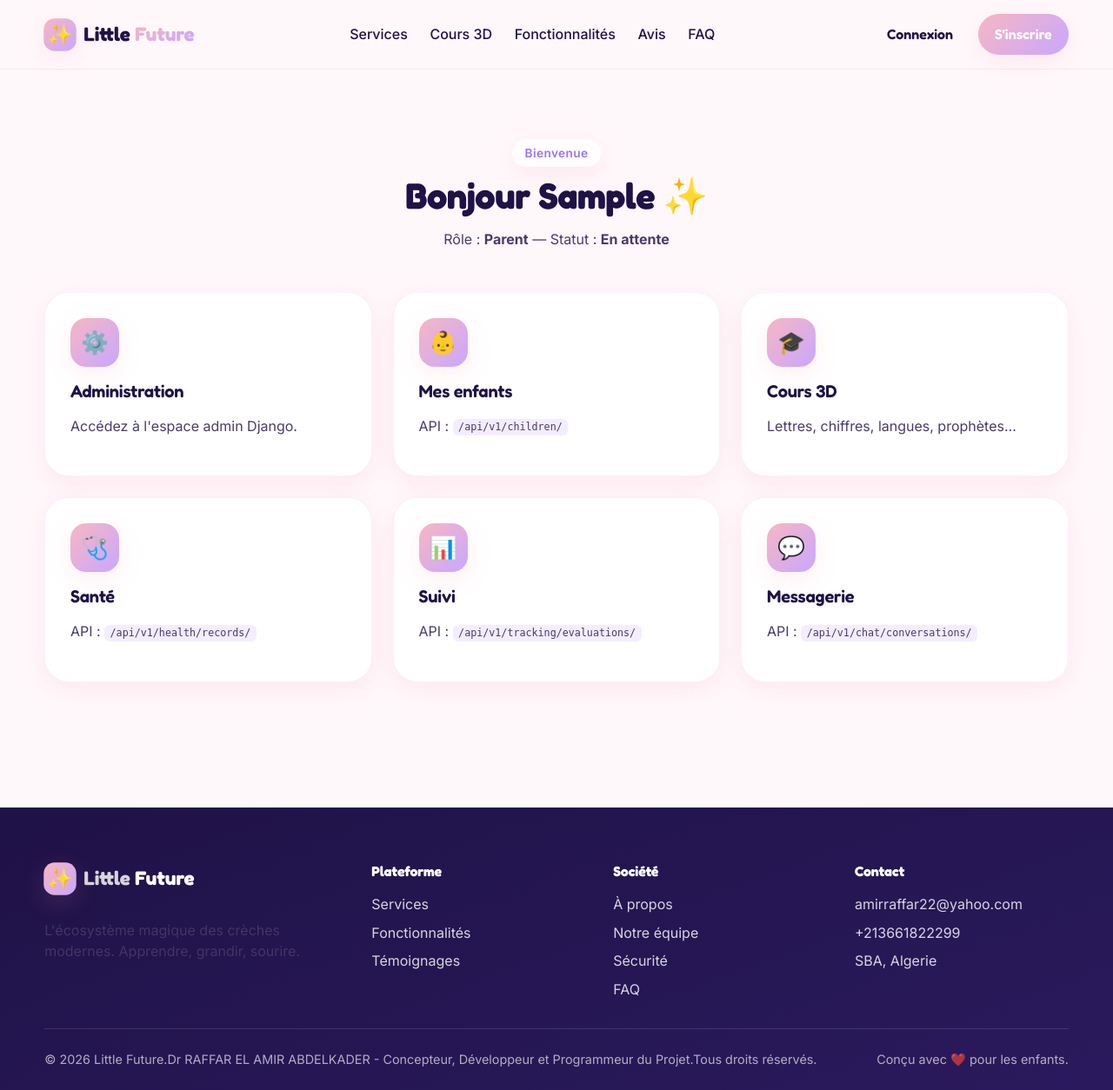
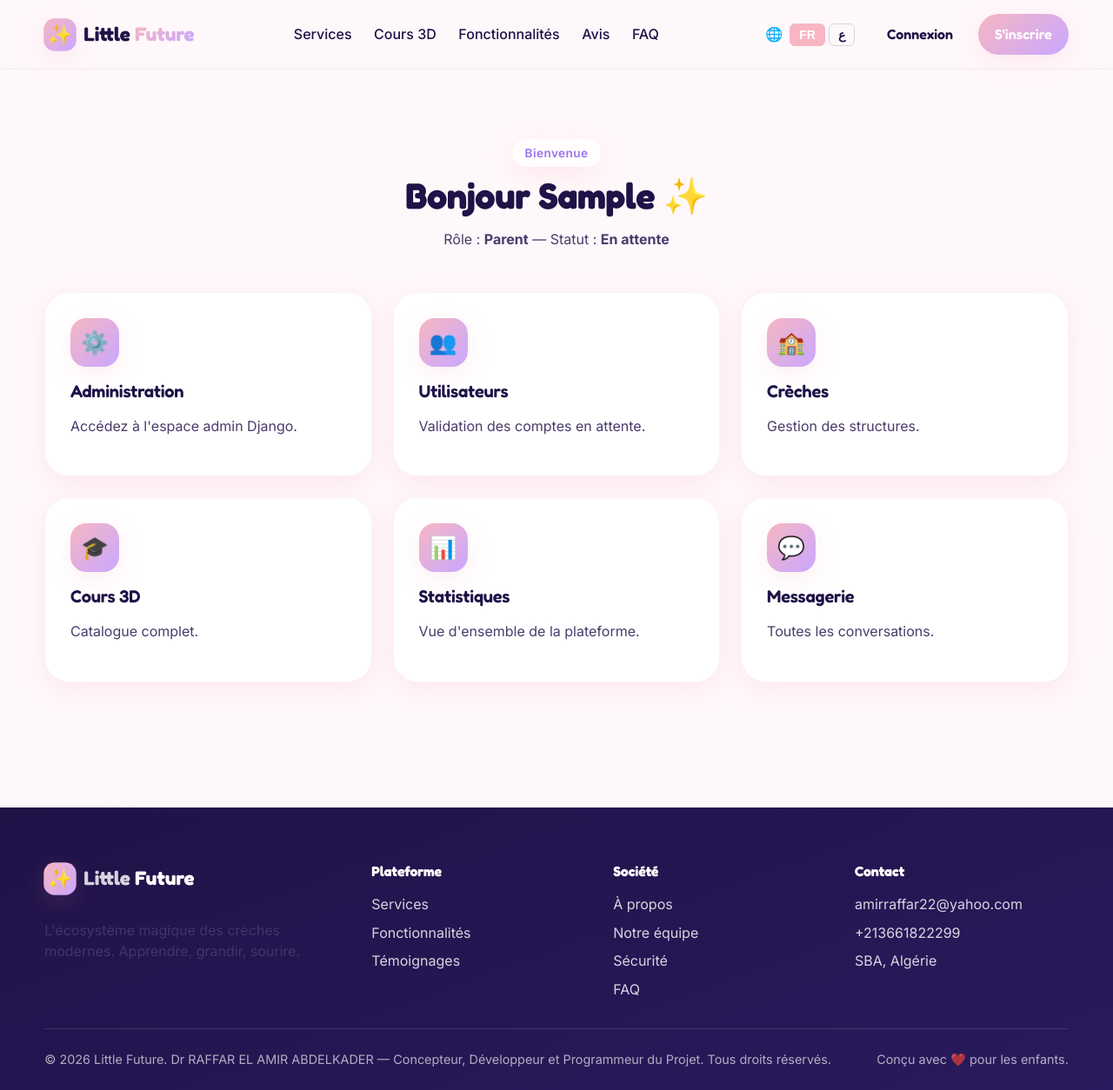
Before and after one commit to raffaramir/projet-creche, a Django app: page /tableau-de-bord/ in a window 1280 px wide. Shown: the whole page at 87% size. Run offline with Django 5.2, Linux system fonts and the light colour scheme; the visitor is signed in with stand-in values (Sample User, id 1).

Commit message:
Add Arabic language support with FR/AR switcher

```diff
--- a/backend/littlefuture/settings.py
+++ b/backend/littlefuture/settings.py
@@ -69,6 +69,7 @@ TEMPLATES = [
         "OPTIONS": {
             "context_processors": [
                 "django.template.context_processors.request",
+                "django.template.context_processors.i18n",
                 "django.contrib.auth.context_processors.auth",
                 "django.contrib.messages.context_processors.messages",
             ],
@@ -104,7 +105,10 @@ TIME_ZONE = "Europe/Paris"
 USE_I18N = True
 USE_TZ = True
 
-LANGUAGES = [("fr", "Français")]
+LANGUAGES = [
+    ("fr", "Français"),
+    ("ar", "العربية"),
+]
 LOCALE_PATHS = [BASE_DIR / "locale"]
 
 STATIC_URL = "/static/"
--- a/backend/littlefuture/urls.py
+++ b/backend/littlefuture/urls.py
@@ -10,6 +10,8 @@ admin.site.index_title = "Tableau d'administration"
 
 urlpatterns = [
     path("admin/", admin.site.urls),
+    # Language switching (POST to /i18n/setlang/)
+    path("i18n/", include("django.conf.urls.i18n")),
     # Server-rendered French pages
     path("", include("apps.core.urls")),
     # REST API
--- a/backend/templates/base.html
+++ b/backend/templates/base.html
@@ -1,18 +1,41 @@
 {% load static %}
+{% load i18n %}
+{% get_current_language as LANGUAGE_CODE %}
+{% get_current_language_bidi as LANGUAGE_BIDI %}
 <!DOCTYPE html>
-<html lang="fr">
+<html lang="{{ LANGUAGE_CODE }}" dir="{% if LANGUAGE_BIDI %}rtl{% else %}ltr{% endif %}">
 <head>
     <meta charset="UTF-8" />
     <meta name="viewport" content="width=device-width, initial-scale=1, maximum-scale=5" />
     <meta name="theme-color" content="#F7B6C2" />
-    <meta name="description" content="Little Future — la plateforme intelligente pour crèches : éducation 3D, suivi santé, évaluation quotidienne, messagerie et bien plus." />
-    <title>{% block title %}Little Future — La crèche intelligente{% endblock %}</title>
+    <meta name="description" content="{% trans "Little Future — la plateforme intelligente pour crèches : éducation 3D, suivi santé, évaluation quotidienne, messagerie et bien plus." %}" />
+    <title>{% block title %}{% trans "Little Future — La crèche intelligente" %}{% endblock %}</title>
 
     <link rel="preconnect" href="https://fonts.googleapis.com" />
     <link rel="preconnect" href="https://fonts.gstatic.com" crossorigin />
-    <link href="https://fonts.googleapis.com/css2?family=Fredoka:wght@400;500;600;700&family=Inter:wght@400;500;600;700&display=swap" rel="stylesheet" />
+    <link href="https://fonts.googleapis.com/css2?family=Fredoka:wght@400;500;600;700&family=Inter:wght@400;500;600;700&family=Cairo:wght@400;500;600;700&display=swap" rel="stylesheet" />
 
     <link rel="stylesheet" href="{% static 'css/main.css' %}" />
+    <style>
+        /* Language switcher */
+        .lang-switcher { display: inline-flex; align-items: center; gap: 4px; margin: 0 8px; }
+        .lang-switcher button {
+            background: transparent; border: 1px solid rgba(0,0,0,0.15);
+            padding: 4px 10px; border-radius: 6px; cursor: pointer;
+            font-size: 14px; font-weight: 600; color: inherit;
+            transition: all 0.2s;
+        }
+        .lang-switcher button:hover { background: rgba(0,0,0,0.05); }
+        .lang-switcher button.active { background: #F7B6C2; color: #fff; border-color: #F7B6C2; }
+        .lang-globe { font-size: 16px; margin-inline-end: 4px; }
+
+        /* RTL adjustments */
+        html[dir="rtl"] body { font-family: 'Cairo', 'Inter', sans-serif; }
+        html[dir="rtl"] .header-inner,
+        html[dir="rtl"] .footer-grid { direction: rtl; }
+        html[dir="rtl"] .brand em { font-style: normal; }
+        html[dir="rtl"] .nav-toggle { transform: scaleX(-1); }
+    </style>
     {% block extra_head %}{% endblock %}
 </head>
 <body>
@@ -23,20 +46,27 @@
                 <span class="brand-name">Little <em>Future</em></span>
             </a>
 
-            <nav class="primary-nav" aria-label="Navigation principale">
-                <a href="{% url 'home' %}#services">Services</a>
-                <a href="{% url 'course_catalog' %}">Cours 3D</a>
-                <a href="{% url 'home' %}#fonctionnalites">Fonctionnalités</a>
-                <a href="{% url 'home' %}#temoignages">Avis</a>
-                <a href="{% url 'home' %}#faq">FAQ</a>
+            <nav class="primary-nav" aria-label="{% trans 'Navigation principale' %}">
+                <a href="{% url 'home' %}#services">{% trans "Services" %}</a>
+                <a href="{% url 'course_catalog' %}">{% trans "Cours 3D" %}</a>
+                <a href="{% url 'home' %}#fonctionnalites">{% trans "Fonctionnalités" %}</a>
+                <a href="{% url 'home' %}#temoignages">{% trans "Avis" %}</a>
+                <a href="{% url 'home' %}#faq">{% trans "FAQ" %}</a>
             </nav>
 
             <div class="header-cta">
-                <a href="{% url 'login' %}" class="btn btn-ghost">Connexion</a>
-                <a href="{% url 'register' %}" class="btn btn-primary">S'inscrire</a>
+                <form action="{% url 'set_language' %}" method="post" class="lang-switcher" aria-label="{% trans 'Changer de langue' %}">
+                    {% csrf_token %}
+                    <input name="next" type="hidden" value="{{ request.path }}" />
+                    <span class="lang-globe">🌐</span>
+                    <button type="submit" name="language" value="fr" class="{% if LANGUAGE_CODE == 'fr' %}active{% endif %}" title="Français">FR</button>
+                    <button type="submit" name="language" value="ar" class="{% if LANGUAGE_CODE == 'ar' %}active{% endif %}" title="العربية">ع</button>
+                </form>
+                <a href="{% url 'login' %}" class="btn btn-ghost">{% trans "Connexion" %}</a>
+                <a href="{% url 'register' %}" class="btn btn-primary">{% trans "S'inscrire" %}</a>
             </div>
 
-            <button class="nav-toggle" aria-label="Ouvrir le menu" id="navToggle">
+            <button class="nav-toggle" aria-label="{% trans 'Ouvrir le menu' %}" id="navToggle">
                 <span></span><span></span><span></span>
             </button>
         </div>
@@ -53,37 +83,37 @@
                     <span class="brand-mark">✨</span>
                     <span class="brand-name">Little <em>Future</em></span>
                 </a>
-                <p class="muted">L'écosystème magique des crèches modernes. Apprendre, grandir, sourire.</p>
+                <p class="muted">{% trans "L'écosystème magique des crèches modernes. Apprendre, grandir, sourire." %}</p>
             </div>
             <div>
-                <h4>Plateforme</h4>
+                <h4>{% trans "Plateforme" %}</h4>
                 <ul>
-                    <li><a href="{% url 'home' %}#services">Services</a></li>
-                    <li><a href="{% url 'home' %}#fonctionnalites">Fonctionnalités</a></li>
-                    <li><a href="{% url 'home' %}#temoignages">Témoignages</a></li>
+                    <li><a href="{% url 'home' %}#services">{% trans "Services" %}</a></li>
+                    <li><a href="{% url 'home' %}#fonctionnalites">{% trans "Fonctionnalités" %}</a></li>
+                    <li><a href="{% url 'home' %}#temoignages">{% trans "Témoignages" %}</a></li>
                 </ul>
             </div>
             <div>
-                <h4>Société</h4>
+                <h4>{% trans "Société" %}</h4>
                 <ul>
-                    <li><a href="{% url 'about' %}">À propos</a></li>
-                    <li><a href="{% url 'team' %}">Notre équipe</a></li>
-                    <li><a href="{% url 'security' %}">Sécurité</a></li>
-                    <li><a href="{% url 'faq' %}">FAQ</a></li>
+                    <li><a href="{% url 'about' %}">{% trans "À propos" %}</a></li>
+                    <li><a href="{% url 'team' %}">{% trans "Notre équipe" %}</a></li>
+                    <li><a href="{% url 'security' %}">{% trans "Sécurité" %}</a></li>
+                    <li><a href="{% url 'faq' %}">{% trans "FAQ" %}</a></li>
                 </ul>
             </div>
             <div>
-                <h4>Contact</h4>
+                <h4>{% trans "Contact" %}</h4>
                 <ul>
                     <li>amirraffar22@yahoo.com</li>
                     <li>+213661822299</li>
-                    <li>SBA, Algerie</li>
+                    <li>{% trans "SBA, Algérie" %}</li>
                 </ul>
             </div>
         </div>
         <div class="footer-bottom container">
-            <span>© {% now "Y" %} Little Future.Dr RAFFAR EL AMIR ABDELKADER - Concepteur, Développeur et Programmeur du Projet.Tous droits réservés.</span>
-            <span>Conçu avec ❤️ pour les enfants.</span>
+            <span>© {% now "Y" %} Little Future. Dr RAFFAR EL AMIR ABDELKADER — {% trans "Concepteur, Développeur et Programmeur du Projet. Tous droits réservés." %}</span>
+            <span>{% trans "Conçu avec ❤️ pour les enfants." %}</span>
         </div>
     </footer>
 
--- a/backend/templates/pages/dashboard.html
+++ b/backend/templates/pages/dashboard.html
@@ -1,28 +1,57 @@
 {% extends "base.html" %}
-{% block title %}Tableau de bord — Little Future{% endblock %}
+{% load i18n %}
+{% block title %}{% trans "Tableau de bord" %} — Little Future{% endblock %}
 {% block content %}
 <section class="section">
     <div class="container">
         <header class="section-head">
-            <span class="eyebrow">Bienvenue</span>
-            <h2>Bonjour {{ user_obj.first_name|default:user_obj.email }} ✨</h2>
-            <p>Rôle : <strong>{{ user_obj.get_role_display }}</strong> — Statut : <strong>{{ user_obj.get_approval_status_display }}</strong></p>
+            <span class="eyebrow">{% trans "Bienvenue" %}</span>
+            <h2>{% trans "Bonjour" %} {{ user_obj.first_name|default:user_obj.email }} ✨</h2>
+            <p>{% trans "Rôle" %} : <strong>{{ user_obj.get_role_display }}</strong> — {% trans "Statut" %} : <strong>{{ user_obj.get_approval_status_display }}</strong></p>
         </header>
 
         {% if not user_obj.is_approved and not user_obj.is_superuser %}
         <div class="card center">
             <div class="card-icon">⏳</div>
-            <h3>Compte en attente de validation</h3>
-            <p>Notre équipe vérifie votre inscription. Vous recevrez un email dès que votre compte sera activé.</p>
+            <h3>{% trans "Compte en attente de validation" %}</h3>
+            <p>{% trans "Notre équipe vérifie votre inscription. Vous recevrez un email dès que votre compte sera activé." %}</p>
         </div>
         {% else %}
         <div class="grid grid-3">
-            <a href="/admin/" class="card"><div class="card-icon">⚙️</div><h3>Administration</h3><p>Accédez à l'espace admin Django.</p></a>
-            <div class="card"><div class="card-icon">👶</div><h3>Mes enfants</h3><p>API : <code>/api/v1/children/</code></p></div>
-            <a href="{% url 'course_catalog' %}" class="card"><div class="card-icon">🎓</div><h3>Cours 3D</h3><p>Lettres, chiffres, langues, prophètes…</p></a>
-            <div class="card"><div class="card-icon">🩺</div><h3>Santé</h3><p>API : <code>/api/v1/health/records/</code></p></div>
-            <div class="card"><div class="card-icon">📊</div><h3>Suivi</h3><p>API : <code>/api/v1/tracking/evaluations/</code></p></div>
-            <div class="card"><div class="card-icon">💬</div><h3>Messagerie</h3><p>API : <code>/api/v1/chat/conversations/</code></p></div>
+            {% if user_obj.is_superuser or user_obj.role == 'admin' %}
+                <a href="/admin/" class="card"><div class="card-icon">⚙️</div><h3>{% trans "Administration" %}</h3><p>{% trans "Accédez à l'espace admin Django." %}</p></a>
+                <div class="card"><div class="card-icon">👥</div><h3>{% trans "Utilisateurs" %}</h3><p>{% trans "Validation des comptes en attente." %}</p></div>
+                <div class="card"><div class="card-icon">🏫</div><h3>{% trans "Crèches" %}</h3><p>{% trans "Gestion des structures." %}</p></div>
+                <a href="{% url 'course_catalog' %}" class="card"><div class="card-icon">🎓</div><h3>{% trans "Cours 3D" %}</h3><p>{% trans "Catalogue complet." %}</p></a>
+                <div class="card"><div class="card-icon">📊</div><h3>{% trans "Statistiques" %}</h3><p>{% trans "Vue d'ensemble de la plateforme." %}</p></div>
+                <div class="card"><div class="card-icon">💬</div><h3>{% trans "Messagerie" %}</h3><p>{% trans "Toutes les conversations." %}</p></div>
+
+            {% elif user_obj.role == 'parent' %}
+                <div class="card"><div class="card-icon">👶</div><h3>{% trans "Mes enfants" %}</h3><p>{% trans "Voir et gérer les profils de vos enfants." %}</p></div>
+                <a href="{% url 'course_catalog' %}" class="card"><div class="card-icon">🎓</div><h3>{% trans "Cours 3D" %}</h3><p>{% trans "Lettres, chiffres, langues, prophètes…" %}</p></a>
+                <div class="card"><div class="card-icon">📊</div><h3>{% trans "Suivi des progrès" %}</h3><p>{% trans "Évolution de vos enfants en temps réel." %}</p></div>
+                <div class="card"><div class="card-icon">🩺</div><h3>{% trans "Santé" %}</h3><p>{% trans "Carnet de santé et rendez-vous médicaux." %}</p></div>
+                <div class="card"><div class="card-icon">💬</div><h3>{% trans "Messagerie" %}</h3><p>{% trans "Communication avec la crèche." %}</p></div>
+                <div class="card"><div class="card-icon">📅</div><h3>{% trans "Activités" %}</h3><p>{% trans "Programme et événements à venir." %}</p></div>
+
+            {% elif user_obj.role == 'manager' %}
+                <div class="card"><div class="card-icon">🏫</div><h3>{% trans "Ma crèche" %}</h3><p>{% trans "Informations et configuration." %}</p></div>
+                <div class="card"><div class="card-icon">👶</div><h3>{% trans "Enfants inscrits" %}</h3><p>{% trans "Liste des enfants de la crèche." %}</p></div>
+                <div class="card"><div class="card-icon">👨‍🏫</div><h3>{% trans "Équipe éducative" %}</h3><p>{% trans "Gestion des éducateurs." %}</p></div>
+                <a href="{% url 'course_catalog' %}" class="card"><div class="card-icon">🎓</div><h3>{% trans "Cours 3D" %}</h3><p>{% trans "Catalogue d'apprentissage." %}</p></a>
+                <div class="card"><div class="card-icon">📊</div><h3>{% trans "Suivi pédagogique" %}</h3><p>{% trans "Progrès de tous les enfants." %}</p></div>
+                <div class="card"><div class="card-icon">💬</div><h3>{% trans "Messagerie" %}</h3><p>{% trans "Communication avec les parents." %}</p></div>
+
+            {% elif user_obj.role == 'educator' %}
+                <div class="card"><div class="card-icon">👶</div><h3>{% trans "Mes élèves" %}</h3><p>{% trans "Enfants dont vous avez la charge." %}</p></div>
+                <a href="{% url 'course_catalog' %}" class="card"><div class="card-icon">🎓</div><h3>{% trans "Cours 3D" %}</h3><p>{% trans "Programme pédagogique." %}</p></a>
+                <div class="card"><div class="card-icon">📊</div><h3>{% trans "Évaluations" %}</h3><p>{% trans "Suivi des progrès et évaluations." %}</p></div>
+                <div class="card"><div class="card-icon">📝</div><h3>{% trans "Activités du jour" %}</h3><p>{% trans "Planning des activités." %}</p></div>
+                <div class="card"><div class="card-icon">💬</div><h3>{% trans "Messagerie" %}</h3><p>{% trans "Communication parents et équipe." %}</p></div>
+
+            {% else %}
+                <a href="{% url 'course_catalog' %}" class="card"><div class="card-icon">🎓</div><h3>{% trans "Cours 3D" %}</h3><p>{% trans "Découvrez le catalogue." %}</p></a>
+            {% endif %}
         </div>
         {% endif %}
     </div>
```
Also changed, not shown: backend/templates/pages/home.html (+14 -15 lines), backend/locale/ar/LC_MESSAGES/django.po (added).
